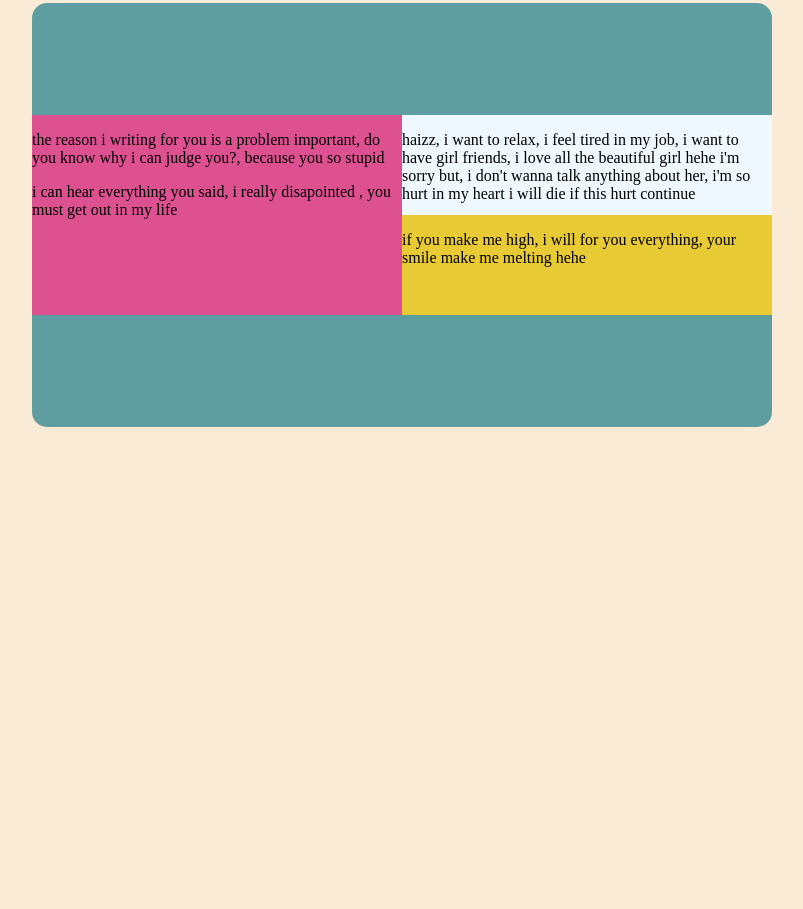
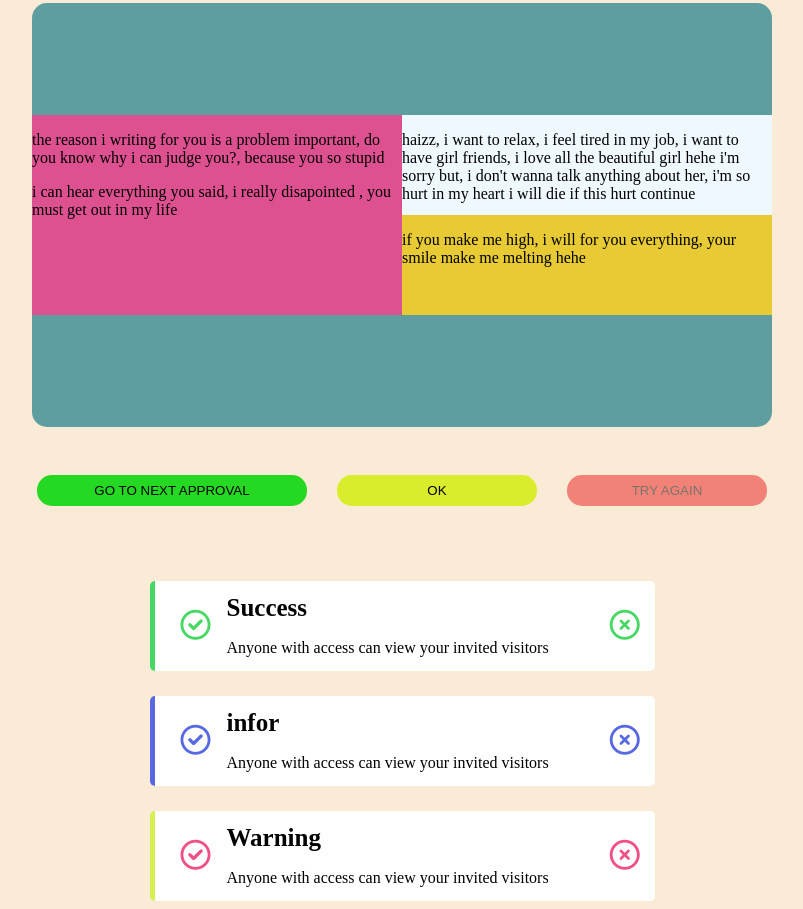
Before and after one commit to kiendeptraiaa1/kiencoder, a plain HTML site: page index.html in a window 1280 px wide. Shown: the part 1589-2498 px from the top of the page, without its empty margins (238-1041 px from the left). Before the commit the page ends 2064 px from the top, so only its background shows below. Drawn offline with Linux system fonts and the light colour scheme.

Commit message:
repare index.html

```diff
--- a/index.html
+++ b/index.html
@@ -9,7 +9,7 @@
   <meta charset="utf-8">
   <link rel="stylesheet" href="main.css">
   <script type ="text/javascript" src="script.js"></script>
-
+  <link rel="stylesheet" href="https://cdnjs.cloudflare.com/ajax/libs/font-awesome/6.2.0/css/all.min.css" integrity="sha512-xh6O/CkQoPOWDdYTDqeRdPCVd1SpvCA9XXcUnZS2FmJNp1coAFzvtCN9BmamE+4aHK8yyUHUSCcJHgXloTyT2A==" crossorigin="anonymous" referrerpolicy="no-referrer" />
 </head>
 
 
@@ -167,11 +167,67 @@ style="--percent:50%">50%
 </div>
 
 
+<div class="btn_wrap">
+  <button  class="btn btn--succsess ">GO TO NEXT APPROVAL</button>
+  <button class="btn btn--warning">OK</button>
+  <button class="btn btn--error btn--disabled">TRY AGAIN</button>
+</div>
 
 
 
 
+<!-- success -->
+<div class="toast toast--succsess">
+  <div class=" toast__icon">
+    <i class="fa-regular fa-circle-check"></i>
+  </div>
 
+<div class=" toast__body">
+<h1 class="toast_title">Success</h1>
+  <p class="toast_note">Anyone with access can view your invited visitors</p>
+
+</div>
+<div class=" toast__close">
+  <i class="fa-regular fa-circle-xmark"></i>
+</div>
+
+
+</div>
+<!-- warning -->
+
+<div class="toast toast--warning">
+  <div class=" toast__icon">
+    <i class="fa-regular fa-circle-check"></i>
+  </div>
+
+<div class=" toast__body">
+<h1 class="toast_title">infor</h1>
+  <p class="toast_note">Anyone with access can view your invited visitors</p>
+
+</div>
+<div class=" toast__close">
+  <i class="fa-regular fa-circle-xmark"></i>
+</div>
+
+
+</div>
+<!-- erro -->
+<div class="toast toast--error">
+  <div class=" toast__icon">
+    <i class="fa-regular fa-circle-check"></i>
+  </div>
+
+<div class=" toast__body">
+<h1 class="toast_title">Warning</h1>
+  <p class="toast_note">Anyone with access can view your invited visitors</p>
+
+</div>
+<div class=" toast__close">
+  <i class="fa-regular fa-circle-xmark"></i>
+</div>
+
+
+</div>
 
 
 
--- a/main.css
+++ b/main.css
@@ -250,3 +250,153 @@ padding:4px 16 px ;
     background-color: #e8ca34
 
 }
+
+
+.btn_wrap{
+    display:flex;
+    width: 100%;
+align-items: center;
+justify-content: center;
+flex-direction: row;
+
+}
+
+.btn{
+    background-color: transparent;
+    border: none;
+    outline: none;
+
+    justify-content:center;
+     cursor: pointer;
+   margin-bottom: 50px;
+   width: 100%;
+   align-items: center;
+
+
+
+
+}
+
+
+.btn:hover{
+    opacity: 0.8;
+
+}
+.btn--succsess{
+
+    width: 270px;
+    background-color: rgb(37, 216, 34);
+    padding: 8px 50px;
+    border-radius: 15px;
+   align-items: center;
+
+}
+.btn--warning{
+    width: 200px;
+    background-color: rgb(217, 237, 44);
+    padding: 8px 50px;
+    margin-right: 30px;
+    margin-left: 30px;
+    border-radius: 15px;
+
+
+
+}
+.btn--error{
+    width: 200px;
+    background-color: rgb(235, 28, 28);
+    padding: 8px 50px;
+    border-radius: 15px;
+
+
+
+}
+.btn--disabled{
+
+    opacity: 0.5 !important;
+    cursor: default !important;
+}
+
+.toast{
+    border-radius: 5px;
+    background-color: #fff;
+   display: flex;
+     align-items: center;
+   border-left: 5px  solid #51de53;
+   /* box-shadow: 0 5px 8px rgba(0,0, 0, 0.08) ; */
+   height:70px;
+   width: 500px;
+   margin: auto;
+   padding: 10px 0;
+   margin-top: 25px;
+}
+.toast__body {
+
+    flex-direction:column;
+
+}
+.toast_title{
+    font-size: 25px;
+    margin-top: 15px;
+
+}
+
+
+.toast_note{
+    /* padding-top: 30px; */
+
+}
+.toast__icon{
+    font-size: 30px;
+   padding: 16px;
+    margin-left: 10px;
+border-color: #51de53;
+
+}
+.toast__close{
+    font-size: 30px;
+    padding: 16px;
+    position: relative;
+    left: 45px;
+}
+
+
+.toast--succsess{
+    border-color: #47d864;
+
+
+
+}
+
+.toast--succsess .toast__icon{
+    color: #47d864;
+
+}
+
+
+.toast--warning{
+   border-color: rgb(88, 104, 227);
+}
+.toast--warning  .toast__icon{
+    color:rgb(88, 104, 227);
+}
+
+
+
+.toast--error  {
+    border-color: #d6f050;
+}
+.toast--error .toast__icon {
+    color:#f05085;
+}
+
+.toast--succsess .toast__close{
+    color:#47d864 ;
+
+}
+.toast--warning  .toast__close{
+    color:rgb(88, 104, 227)
+}
+.toast--error .toast__close{
+  color: #f05085;
+}
```
